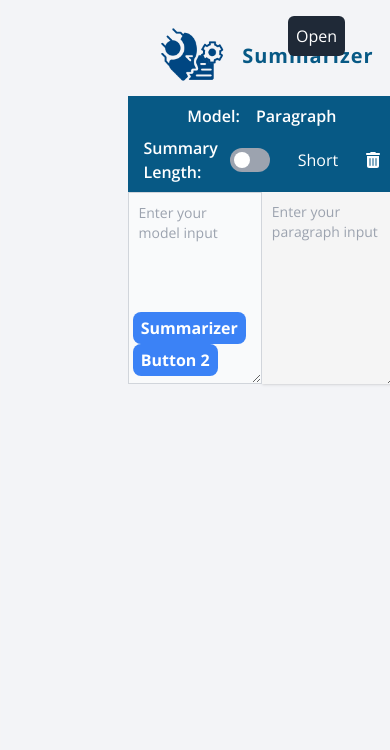
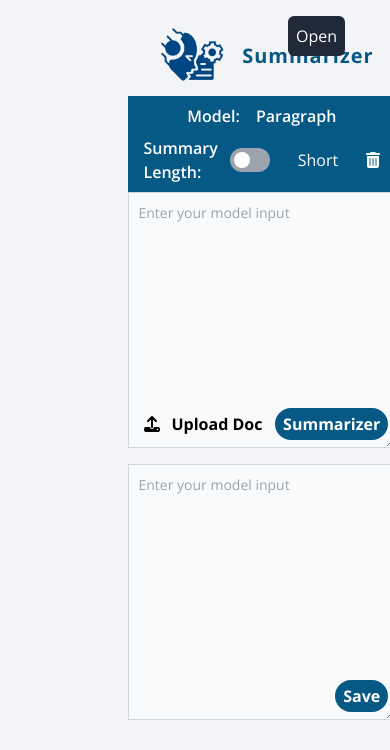
Before and after one commit to FrontEndDevo/NeuraLearnAcademy, a React (Vite) app: page /summarizer in a window 390 px wide. Shown: the top 750 px of the page. Built offline with nearby package versions, Linux system fonts and the light colour scheme.

Commit message:
make function to save and summarizer and uplaod .

```diff
--- a/src/components/Summarizer/Summarizer.jsx
+++ b/src/components/Summarizer/Summarizer.jsx
@@ -1,7 +1,7 @@
 import React, { useState } from "react";
 import sideBarImage from "../../assets/images/homepage/course_4.jpg";
 import summarizerImage from "../../assets/images/homepage/ai-creative.png";
-import { faTrashAlt } from "@fortawesome/free-solid-svg-icons";
+import { faTrashAlt, faUpload } from "@fortawesome/free-solid-svg-icons";
 import { FontAwesomeIcon } from "@fortawesome/react-fontawesome";
 
 const Summarizer = () => {
@@ -42,6 +42,25 @@ const Summarizer = () => {
     });
   };
 
+  const handleFileUpload = () => {
+    console.log("File upload button clicked");
+    // Add your file upload logic here
+  };
+
+  const handleSummarize = () => {
+    console.log("Summarize button clicked");
+    // Add your summarization logic here
+  };
+
+  const handleSave = () => {
+    console.log("Save button clicked");
+    // Add your save logic here
+  };
+
+  const handleDropdownItemClick = (index, itemIndex, section) => {
+    console.log(`Dropdown item ${section.items[itemIndex].name} clicked`);
+    // Add your dropdown item click logic here
+  };
   return (
     <div className="flex h-screen">
       <div
@@ -88,6 +107,7 @@ const Summarizer = () => {
               <ul>
                 {section.items.map((item, itemIndex) => (
                   <li
+                    onClick={() => handleDropdownItemClick(index, itemIndex, section)}
                     key={item.id}
                     className="flex space-x-1 items-center text-black font-normal  tracking-wide"
                   >
@@ -109,9 +129,10 @@ const Summarizer = () => {
                     <input
                       type="checkbox"
                       checked={item.isChecked}
-                      onChange={() => handleCheckboxChange(index, itemIndex)}
+                      onClick={() => handleDropdownItemClick(index, itemIndex, section)}
                       className={`mr-2 ${item.isChecked ? "bg-blue-500 text-white" : ""
                         }`}
+
                     />
                   </li>
                 ))}
@@ -175,35 +196,39 @@ const Summarizer = () => {
             </div>
           </div>
         </div>
-        <div className="flex">
-          <div className="w-full relative">
+        <div className="flex flex-col md:flex-row">
+          <div className="w-full md:w-1/2 relative mb-4 md:mb-0">
             <textarea
-              className="block p-2.5 w-full text-sm text-gray-900 bg-gray-50 border border-gray-300 h-48 resize"
+              className="block p-2.5 w-full text-sm text-gray-900 bg-gray-50 border border-gray-300 h-64 md:h-96 overflow-auto"
               value={modelInput}
               onChange={(e) => setModelInput(e.target.value)}
               placeholder="Enter your model input"
             />
-            <div className="absolute bottom-0 right-0 p-2 ">
-              <button className="bg-blue-500 hover:bg-blue-700 text-white font-bold py-1 px-2 rounded-lg mr-2">
+            <div className="absolute bottom-0 right-0 flex justify-between w-full px-2 mb-2">
+              <button onClick={handleFileUpload} className="text-black font-bold py-1 px-2">
+                <FontAwesomeIcon icon={faUpload} className="mr-3" />
+                Upload Doc
+              </button>
+              <button onClick={handleSummarize} className="bg-sky-800 hover:bg-sky-900 text-white font-bold py-1 px-2 rounded-full">
                 Summarizer
-              </button>
-              <button className="bg-blue-500 hover:bg-blue-700 text-white font-bold py-1 px-2 rounded-lg">
-                Button 2
               </button>
             </div>
           </div>
 
-          <div className="w-full">
+          <div className="w-full md:w-1/2 relative">
             <textarea
-              className="block p-2.5 w-full text-sm text-gray-900 bg-neutral-100 shadow  focus:ring-blue-500 focus:border-blue-500 h-48 resize"
+              className="block p-2.5 w-full text-sm text-gray-900 bg-gray-50 border border-gray-300 h-64 md:h-96 overflow-auto"
               value={paragraphInput}
               onChange={(e) => setParagraphInput(e.target.value)}
-              placeholder="Enter your paragraph input"
+              placeholder="Enter your model input"
             />
+            <div className="absolute bottom-0 flex justify-end w-full px-2 mb-2">
+              <button onClick={handleSave} className="bg-sky-800 hover:bg-sky-900 text-white font-bold py-1 px-2 rounded-full">
+                Save
+              </button>
+            </div>
           </div>
         </div>
-
-
 
       </div>
     </div>
```
